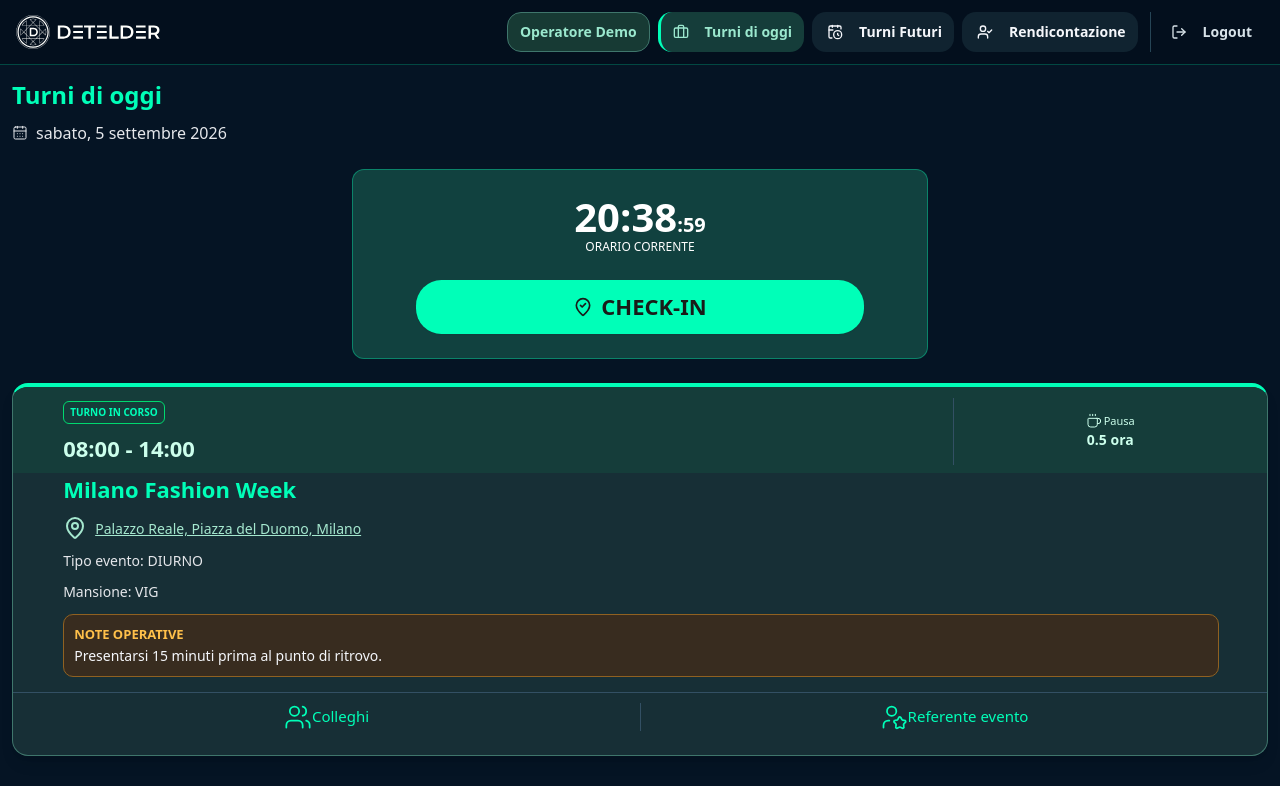
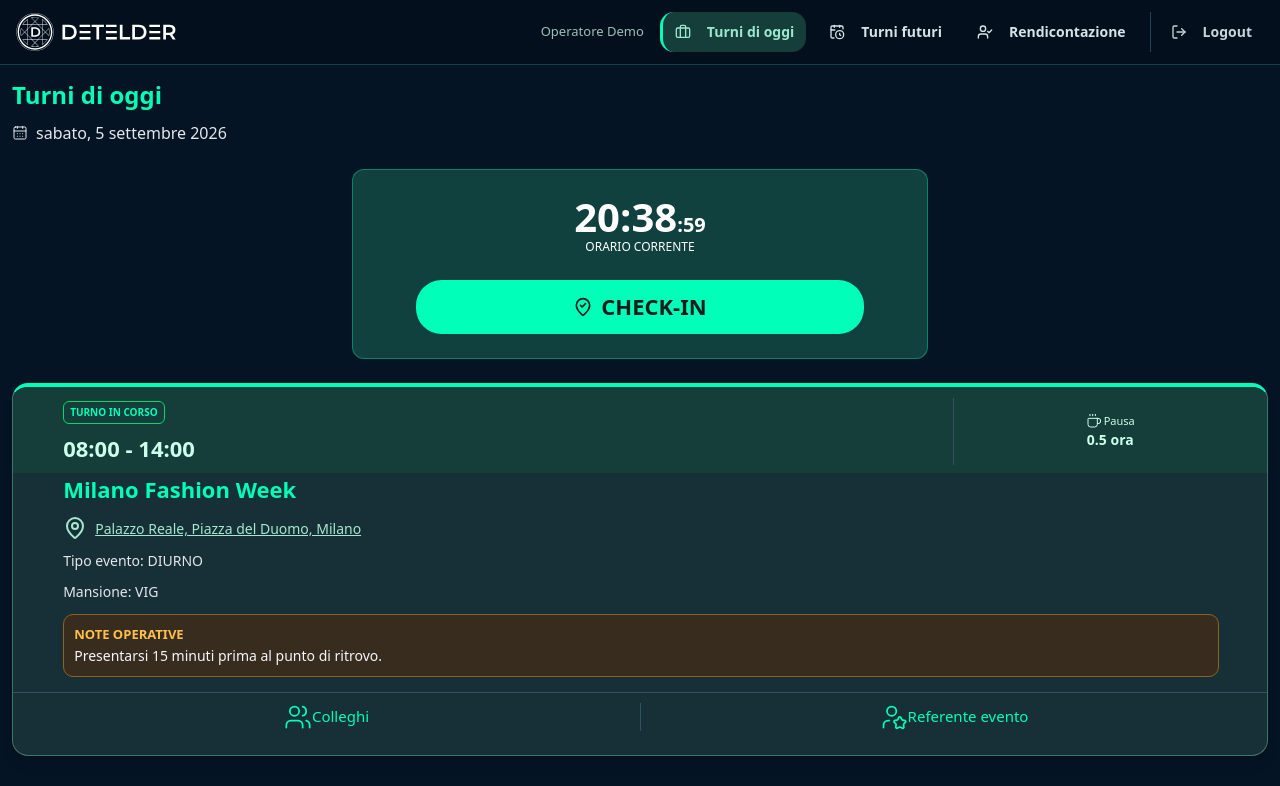
Before and after one commit to MarsOTA/detelder-operator-preview, a React (Vite) app: page /operator in a window 1280 px wide. Shown: the top 786 px of the page. Built offline with nearby package versions, Linux system fonts and the light colour scheme.

Commit message:
Refine operator header mobile menu styling

```diff
--- a/src/pages/common/HeaderOperatore.tsx
+++ b/src/pages/common/HeaderOperatore.tsx
@@ -25,11 +25,11 @@
   const toggleMenu = () => setMenuOpen(prev => !prev);
 
   const navButtonClass = (active: boolean, mobile = false) => [
-    "cursor-pointer rounded-xl border-0 font-semibold transition-colors",
+    "cursor-pointer rounded-xl border-0 font-semibold transition-colors duration-150",
     mobile ? "h-12 w-full justify-start px-4 text-[15px]" : "h-10 px-3 text-sm",
     active
       ? "border-l-[3px] border-l-[#00ffb8] bg-[#153d3a] text-[#9be8ce] hover:bg-[#153d3a] hover:text-[#9be8ce]"
-      : "border-l-[3px] border-l-transparent bg-[#102330] text-[#f5f7fb] hover:bg-[#172f36] hover:text-[#9be8ce]"
+      : "border-l-[3px] border-l-transparent bg-transparent text-[#d7e2e8] hover:bg-[#102330] hover:text-[#9be8ce]"
   ].join(" ");
 
   const iconClass = "mr-3 h-5 w-5 shrink-0";
@@ -38,7 +38,7 @@
     <header className="operatore-header">
       <div className="container mx-auto flex flex-col px-4 md:flex-row md:items-center md:justify-between">
         <div className="flex min-h-[64px] w-full items-center justify-between md:w-auto">
-          <div className="h-14 w-36">
+          <div className="h-14 w-40">
             <img src="/assets/logo.svg" alt="Logo" className="block h-full w-full object-contain" />
           </div>
 
@@ -48,6 +48,7 @@
               size="icon"
               onClick={toggleMenu}
               aria-label={menuOpen ? "Chiudi menu" : "Apri menu"}
+              aria-expanded={menuOpen}
               className="h-11 w-11 rounded-xl text-[#00ffb8] hover:bg-[#102330] hover:text-[#00ffb8]"
             >
               {menuOpen ? <X className="h-9 w-9" /> : <Menu className="h-9 w-9" />}
@@ -56,7 +57,7 @@
         </div>
 
         <nav className="hidden items-center gap-2 md:flex">
-          <div className="inline-flex h-10 items-center rounded-xl border border-[#3f766c] bg-[#173a34] px-3 text-sm font-semibold text-[#9be8ce]">
+          <div className="inline-flex h-9 items-center px-2 text-[13px] font-medium text-[#9fbfb6]">
             {operatoreLoggato}
           </div>
 
@@ -68,7 +69,7 @@
 
           <Link to="/operator/turniFuturi">
             <Button variant="ghost" className={navButtonClass(location.pathname === "/operator/turniFuturi")}>
-              <CalendarClock className="mr-2 h-4 w-4" />Turni Futuri
+              <CalendarClock className="mr-2 h-4 w-4" />Turni futuri
             </Button>
           </Link>
 
@@ -82,16 +83,25 @@
             <Button
               variant="ghost"
               onClick={logout}
-              className="h-10 cursor-pointer rounded-xl border-0 bg-transparent px-3 text-sm font-semibold text-[#d7e2e8] hover:bg-[#301f22] hover:text-[#f1b6b6]"
+              className="h-10 cursor-pointer rounded-xl border-0 bg-transparent px-3 text-sm font-semibold text-[#c7d4da] hover:bg-[#301f22] hover:text-[#f1b6b6]"
             >
               <LogOut className="mr-2 h-4 w-4" />Logout
             </Button>
           </div>
         </nav>
 
-        {menuOpen && (
-          <nav className="flex flex-col gap-2 pb-4 pt-2 md:hidden">
-            <div className="mb-1 inline-flex h-10 self-start items-center rounded-xl border border-[#3f766c] bg-[#173a34] px-3 text-sm font-semibold text-[#9be8ce]">
+        <div
+          aria-hidden={!menuOpen}
+          className={`grid transition-[grid-template-rows,opacity,transform] duration-200 ease-out md:hidden ${
+            menuOpen
+              ? "grid-rows-[1fr] translate-y-0 opacity-100"
+              : "pointer-events-none grid-rows-[0fr] -translate-y-1 opacity-0"
+          }`}
+        >
+          <div className="overflow-hidden">
+            <nav className="flex flex-col gap-1.5 pb-4 pt-1">
+              <div className="mb-1 flex items-center gap-2 px-1 py-1 text-[13px] font-medium text-[#9fbfb6]">
+                <span className="h-1.5 w-1.5 rounded-full bg-[#3f766c]" />
                 {operatoreLoggato}
               </div>
 
@@ -103,7 +113,7 @@
 
               <Link to="/operator/turniFuturi" onClick={toggleMenu}>
                 <Button variant="ghost" className={navButtonClass(location.pathname === "/operator/turniFuturi", true)}>
-                <CalendarClock className={iconClass} />Turni Futuri
+                  <CalendarClock className={iconClass} />Turni futuri
                 </Button>
               </Link>
 
@@ -113,17 +123,18 @@
                 </Button>
               </Link>
 
-            <div className="mt-2 border-t border-[#264556] pt-3">
+              <div className="mt-1 border-t border-[#264556] pt-2">
                 <Button
                   variant="ghost"
                   onClick={logout}
-                className="h-12 w-full cursor-pointer justify-start rounded-xl border-0 bg-transparent px-4 text-[15px] font-semibold text-[#d7e2e8] hover:bg-[#301f22] hover:text-[#f1b6b6]"
+                  className="h-11 w-full cursor-pointer justify-start rounded-xl border-0 bg-transparent px-4 text-[15px] font-semibold text-[#c7d4da] hover:bg-[#301f22] hover:text-[#f1b6b6]"
                 >
                   <LogOut className={iconClass} />Logout
                 </Button>
               </div>
             </nav>
-        )}
+          </div>
+        </div>
       </div>
     </header>
   )
```
Lines whose indentation alone changed are shown as unchanged.
